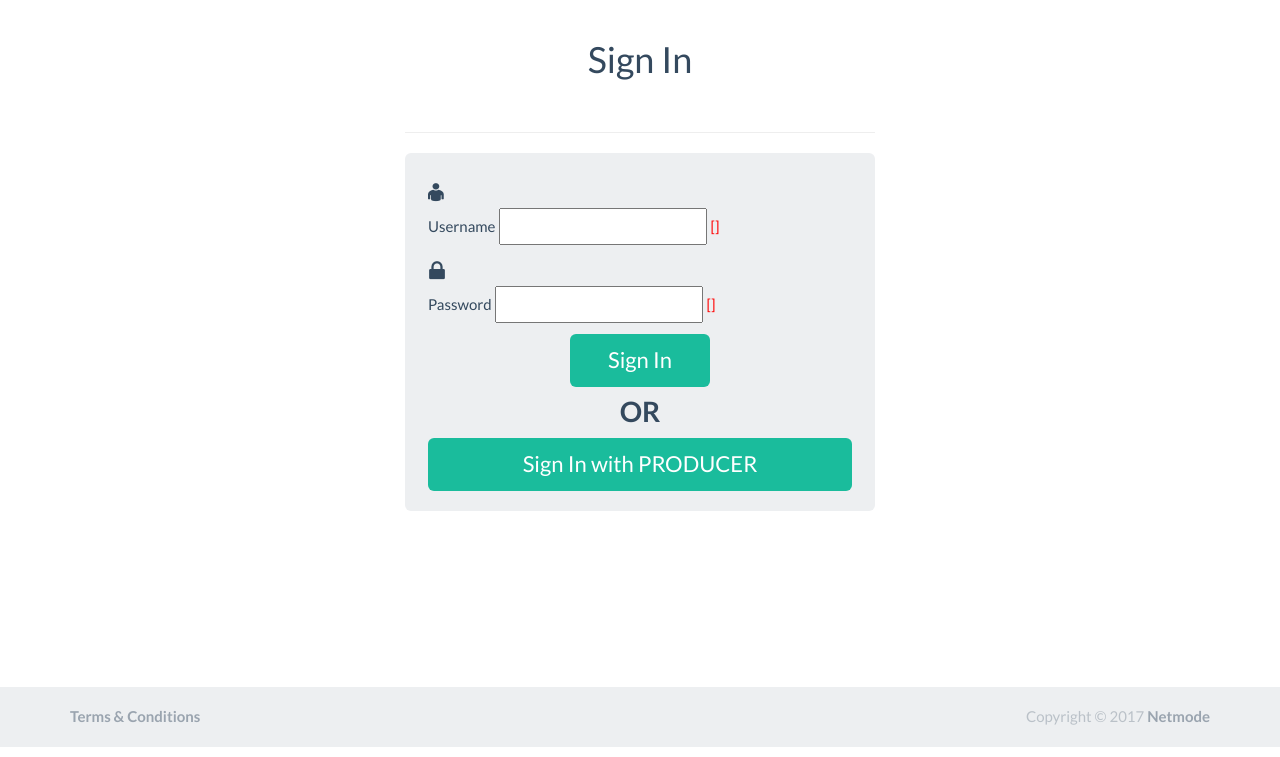
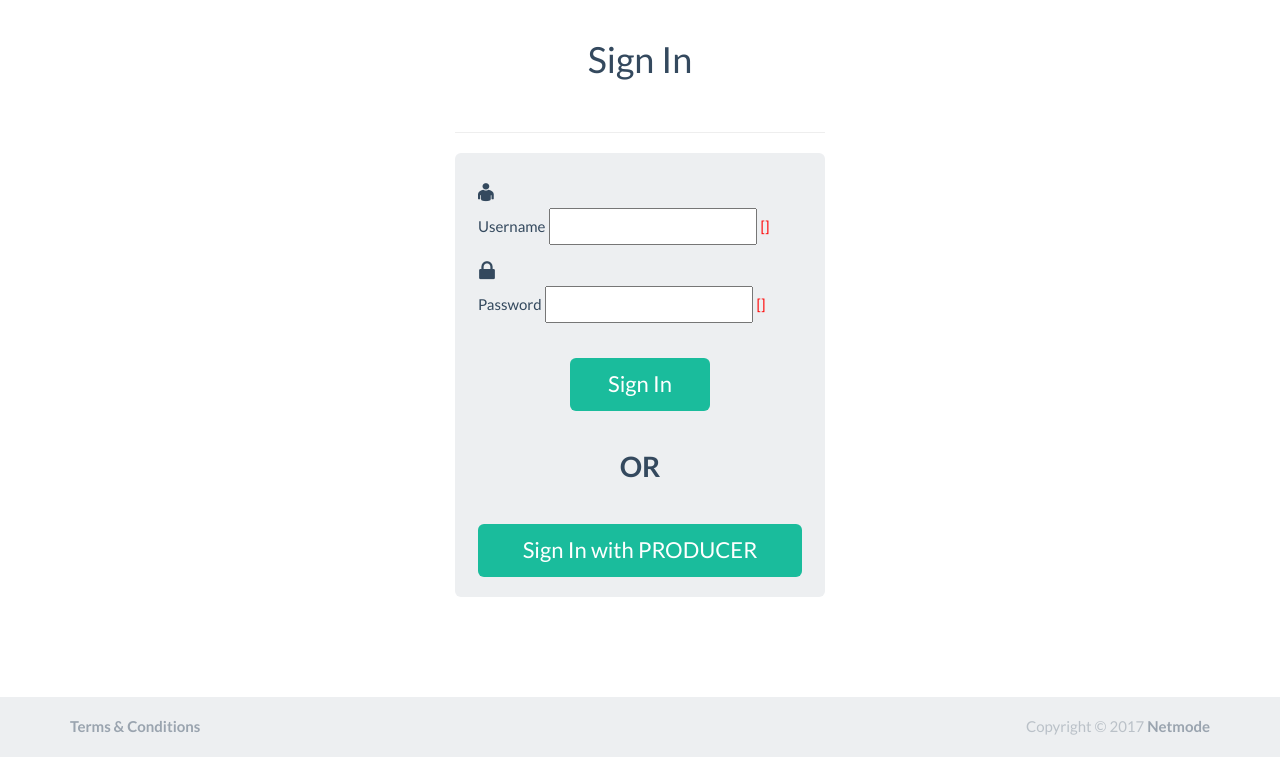
Before and after one commit to vinPopulaire/SRPtool, a Django app: template webapp/sptool/gui/templates/gui/login.html in a window 1280 px wide. Shown: the part 53-810 px from the top of the page. Run offline with Django 3.2, Linux system fonts and the light colour scheme; the template is opened without the code that fills it, so the values that code supplies are empty, except form fields; tables that the repository leaves empty hold one stand-in row (values such as "Sample post"); form fields are guessed from the names that the template uses; some libraries are stand-ins or nearby versions.

Commit message:
fix login box

```diff
--- a/webapp/sptool/gui/templates/gui/login.html
+++ b/webapp/sptool/gui/templates/gui/login.html
@@ -11,7 +11,7 @@
 
     {% else %}
 
-    <div class="container" style="width:500px">
+    <div class="container" style="width:400px; margin-bottom: 100px">
         <div class="title">Sign In</div>
         <hr>
         <div class="login-form">
@@ -37,12 +37,14 @@
                 <small style="color: red">{{ form.password.errors }}</small>
             </div>
 
-            <div style="text-align:center">
+            <div style="text-align:center; margin-top: 30px">
                 <input type="submit" class="btn btn-hg btn-primary btn-wide" value="Sign In">
             </div>
         </form>
 
+        <br>
         <div style="text-align:center" class="h5">OR</div>
+        <br>
         <div style="text-align:center">
             <a class="btn btn-primary btn-hg btn-login btn-block" href="/login/auth0">Sign In with PRODUCER</a>
         </div>
```
